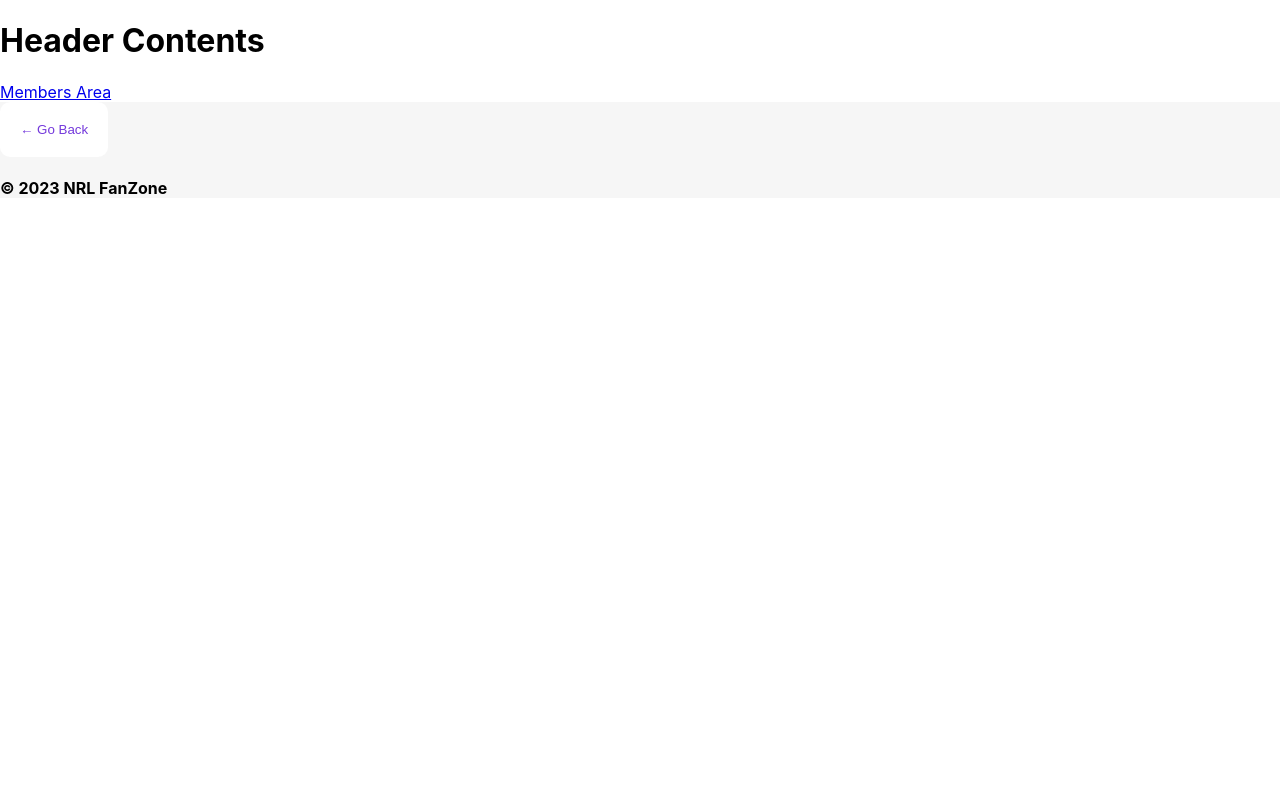
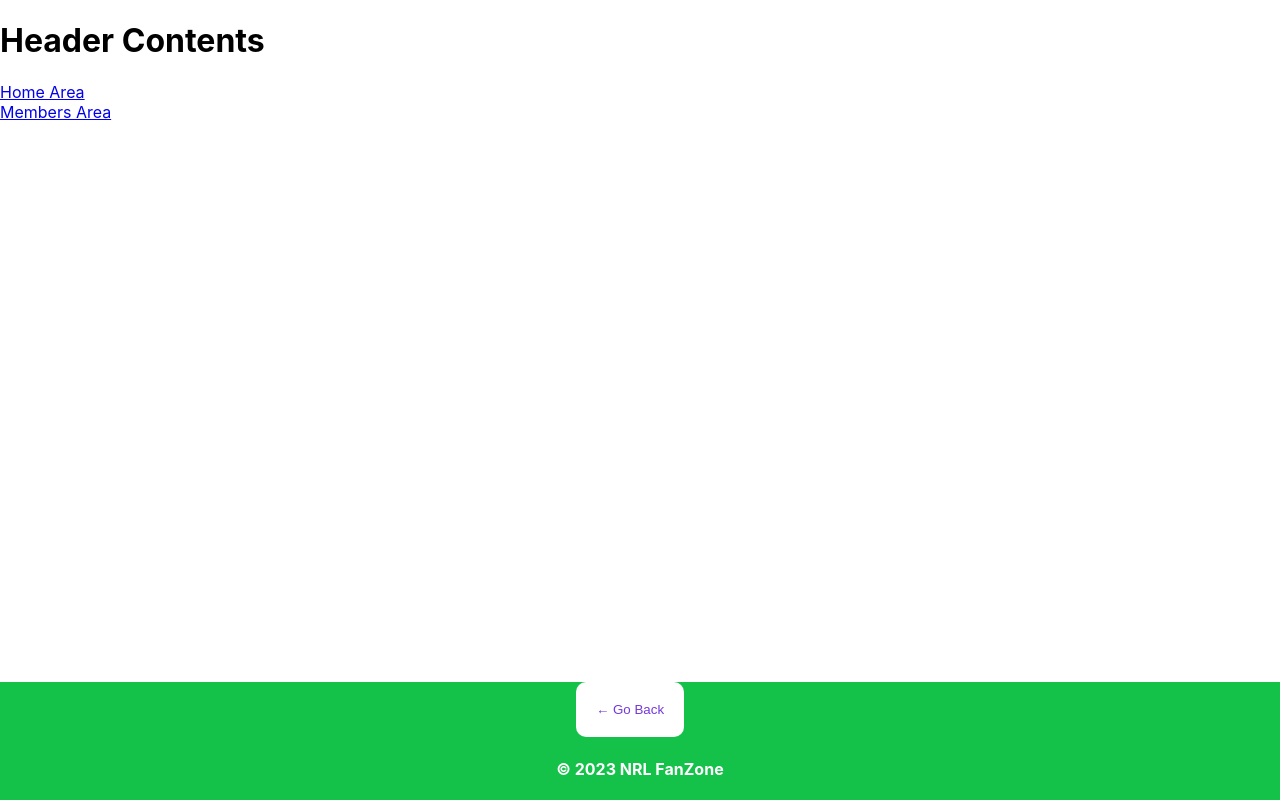
Before and after one commit to Jvn101/NRLFanZone, a React (Create React App) app in the folder client/: page /teams/teamId in a window 1280 px wide. Built offline with nearby package versions, Linux system fonts and the light colour scheme.

Commit message:
updated header

```diff
--- a/client/src/App.css
+++ b/client/src/App.css
@@ -90,7 +90,12 @@ button {
   color: white;
   text-decoration: underline;
 }
-footer{
-  background: #f6f6f6;
-
+footer {
+  position: fixed;
+  left: 0;
+  bottom: 0;
+  width: 100%;
+  background-color: #15c249;
+  color: white;
+  text-align: center;
 }
--- a/client/src/App.js
+++ b/client/src/App.js
@@ -7,6 +7,7 @@ import { BrowserRouter as Router, Routes, Route } from 'react-router-dom';
 import  Login  from "./pages/login";
 import Register from "./pages/Register";
 import Team from './pages/teams';
+import SingleTeam from './pages/singleTeam';
 import Header from './components/Header';
 import Footer from './components/Footer';
 
@@ -44,7 +45,7 @@ function App() {
                   path="/"
                   element={<Team />}
                 />
-                {/* Create a route to display a single thought's comments based on its `thoughtId` provided in the URL */}
+
                 <Route
                   path="/login"
                   element={<Login />}
@@ -52,6 +53,10 @@ function App() {
                 <Route
                   path="/register"
                   element={<Register />}
+                />
+                <Route
+                  path="/teams/teamId"
+                  element={<singleTeam />}
                 />
               </Routes>
             </div>
--- a/client/src/components/Header/index.js
+++ b/client/src/components/Header/index.js
@@ -17,9 +17,14 @@ const Header = () => {
           </Link> } */}
           <h1 className="m-0">Header Contents</h1>
         </div>
+        <Link className="btn btn-lg btn-info m-2" to="/">
+                Home Area
+              </Link>
+              <br/>
         <div>
           {Auth.loggedIn() ? (
             <>
+
               <Link className="btn btn-lg btn-info m-2" to="/me">
                 {Auth.getProfile().data.username}'s Posts
               </Link>
--- /dev/null
+++ b/client/src/pages/singleTeam.js
@@ -0,0 +1,58 @@
+// import React from 'react';
+
+// // Import the `useParams()` hook from React Router
+// import { useParams } from 'react-router-dom';
+// import { useQuery } from '@apollo/client';
+
+// import CommentList from '../components/CommentList';
+// import CommentForm from '../components/CommentForm';
+
+// import { QUERY_SINGLE_TEAM } from '../utils/queries';
+
+// const SingleTeam = () => {
+//   // Use `useParams()` to retrieve value of the route parameter `:thoughtId`
+//   const { thoughtId } = useParams();
+
+//   const { loading, data } = useQuery(QUERY_SINGLE_TEAM, {
+//     // Pass the `thoughtId` URL parameter into query to retrieve this thought's data
+//     variables: { thoughtId: thoughtId },
+//   });
+
+//   const thought = data?.thought || {};
+
+//   if (loading) {
+//     return <div>Loading...</div>;
+//   }
+//   return (
+//     <div className="my-3">
+//       <h3 className="card-header bg-dark text-light p-2 m-0">
+//         {thought.thoughtAuthor} <br />
+//         <span style={{ fontSize: '1rem' }}>
+//           had this thought on {thought.createdAt}
+//         </span>
+//       </h3>
+//       <div className="bg-light py-4">
+//         <blockquote
+//           className="p-4"
+//           style={{
+//             fontSize: '1.5rem',
+//             fontStyle: 'italic',
+//             border: '2px dotted #1a1a1a',
+//             lineHeight: '1.5',
+//           }}
+//         >
+//           {thought.thoughtText}
+//         </blockquote>
+//       </div>
+
+//       <div className="my-5">
+//         <CommentList comments={thought.comments} />
+//       </div>
+//       <div className="m-3 p-4" style={{ border: '1px dotted #1a1a1a' }}>
+//         <CommentForm thoughtId={thought._id} />
+//       </div>
+//     </div>
+//   );
+// };
+
+// export default SingleThought;
--- a/client/src/pages/teams.js
+++ b/client/src/pages/teams.js
@@ -12,12 +12,13 @@ const Team = () => {
 
   return (
     <main>
-      <div className="flex-row justify-center">
+      <div className="flex-row justify-center teams">
         <div
           className="col-12 col-md-10 mb-3 p-3"
           style={{ border: '1px dotted #1a1a1a' }}
         >
           <h3>Teams List Page</h3>
+
           {/* <ThoughtForm /> */}
         </div>
         <div className="col-12 col-md-8 mb-3">
```
Also changed, not shown: client/src/utils/queries.js (added, +18 -0 lines).
